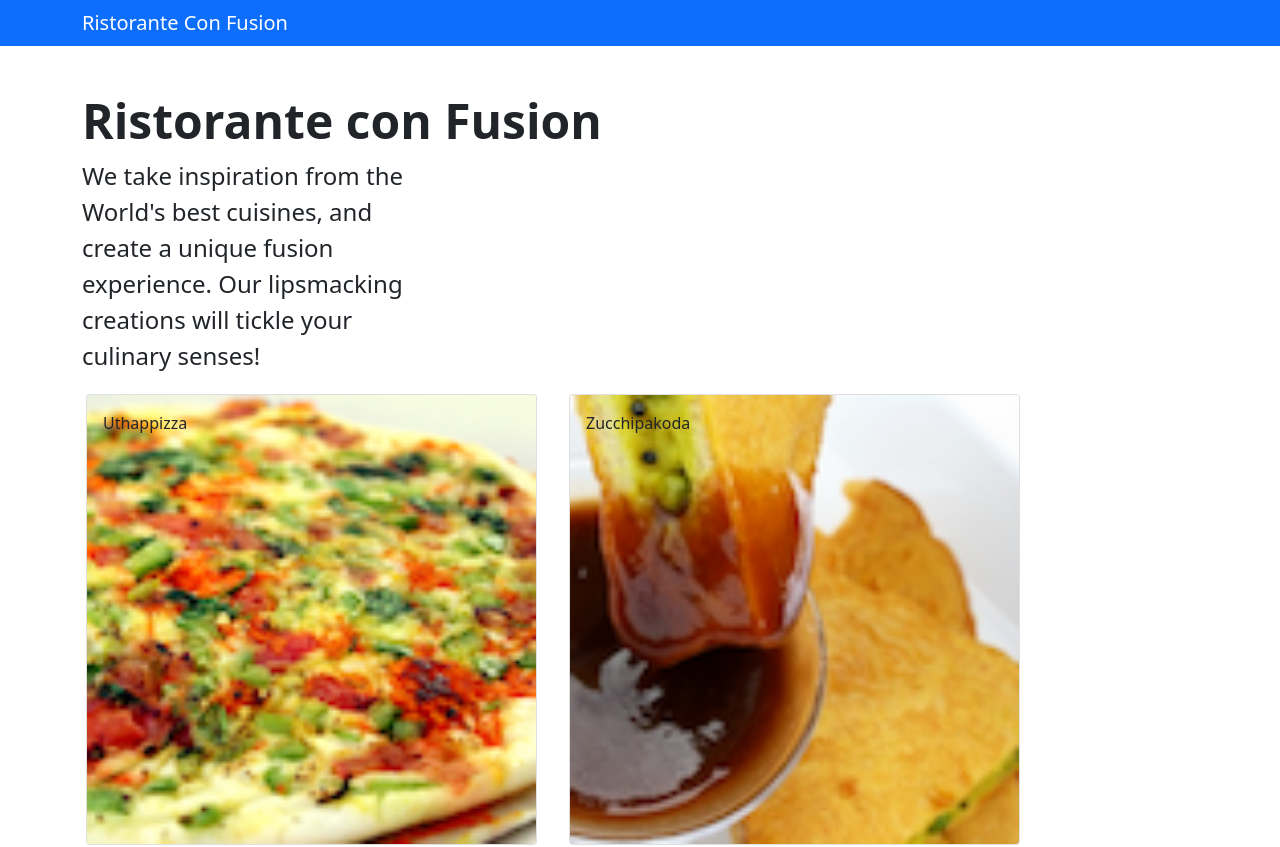
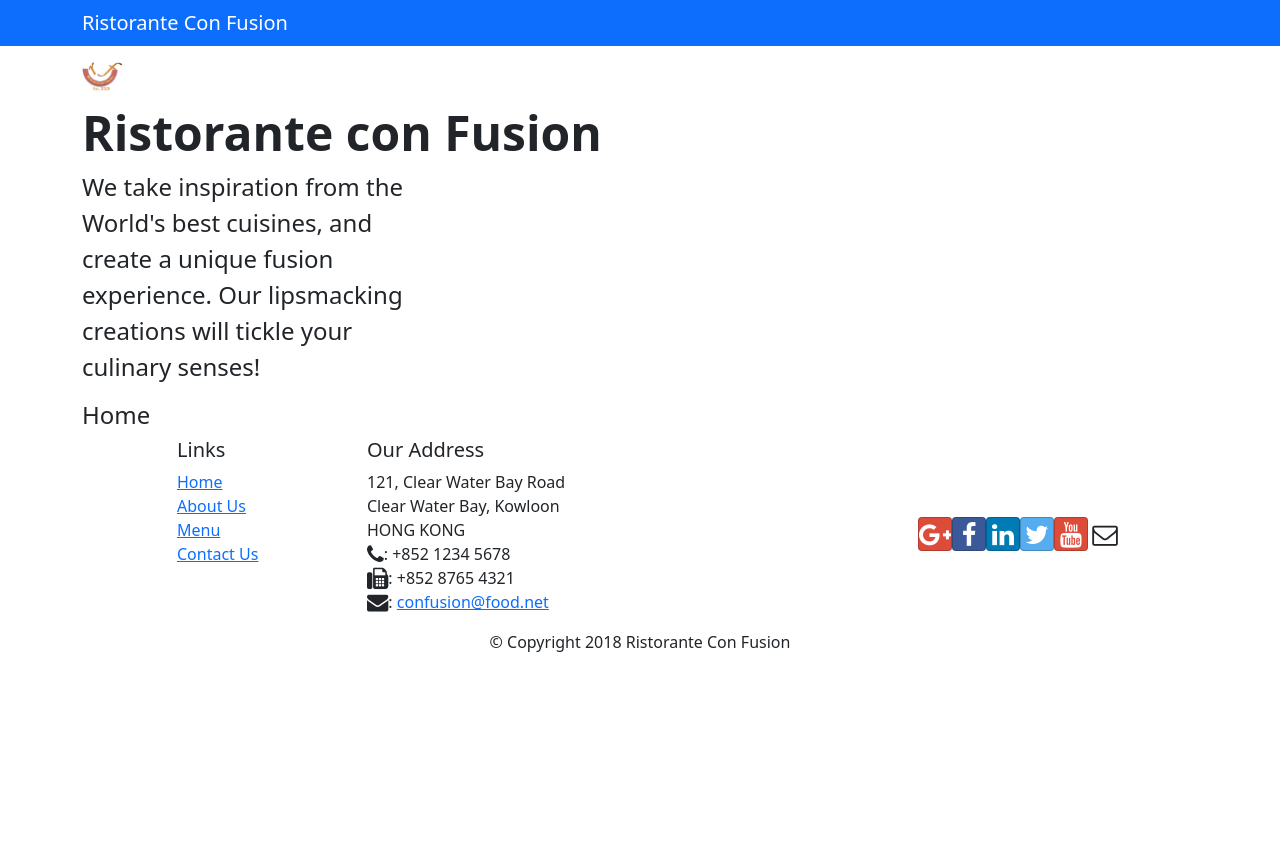
Before and after one commit to ThisTine/CSC105-labex-wk02, a React (Create React App) app: page /home in a window 1280 px wide. Shown: the top 847 px of the page. After the commit the page ends 800 px from the top, so only its background shows below. Built offline with nearby package versions, Linux system fonts and the light colour scheme.

Commit message:
W2-04 React Router

```diff
--- a/package.json
+++ b/package.json
@@ -11,6 +11,7 @@
     "font-awesome": "^4.7.0",
     "react": "^18.1.0",
     "react-dom": "^18.1.0",
+    "react-router-dom": "^4.2.2",
     "react-scripts": "5.0.1",
     "reactstrap": "^9.0.2",
     "web-vitals": "^2.1.4"
--- a/src/App.js
+++ b/src/App.js
@@ -1,8 +1,7 @@
 import React, {Component} from 'react'
-import { Navbar, NavbarBrand } from 'reactstrap';
 import Main from './components/MainComponent';
-import Menu from './components/MenuComponent';
 import { DISHES } from './shared/dishes';
+import { BrowserRouter } from 'react-router-dom';
 
 class App extends Component {
   constructor(props) {
@@ -14,9 +13,11 @@
 
   render() {
     return (
+      <BrowserRouter>
       <div className="App">
         <Main/>
       </div>
+      </BrowserRouter>
     );
   }
 }
--- a/src/components/FooterComponent.js
+++ b/src/components/FooterComponent.js
@@ -1,5 +1,5 @@
 import React from 'react';
-
+import { Link } from 'react-router-dom';
 function Footer(props) {
     return (
         <div className="footer">
@@ -8,10 +8,11 @@
                     <div className="col-4 offset-1 col-sm-2">
                         <h5>Links</h5>
                         <ul className="list-unstyled">
-                            <li><a href="#">Home</a></li>
-                            <li><a href="#">About</a></li>
-                            <li><a href="#">Menu</a></li>
-                            <li><a href="contactus.html">Contact</a></li>
+                        <li><Link to='/home'>Home</Link></li>
+                        <li><Link to='/aboutus'>About Us</Link></li>
+                        <li><Link to='/menu'>Menu</Link></li>
+                        <li><Link to='/contactus'>Contact Us</Link></li>
+
                         </ul>
                     </div>
                     <div className="col-7 col-sm-5">
--- a/src/components/HeaderComponent.js
+++ b/src/components/HeaderComponent.js
@@ -1,13 +1,46 @@
 import React, { Component } from "react";
-import { Navbar, NavbarBrand } from "reactstrap";
+import { Nav, Navbar, NavbarBrand, NavbarToggler, Collapse, NavItem, Jumbotron } from 'reactstrap';
+import { NavLink } from 'react-router-dom';
 
 class Header extends Component {
+    constructor(props) {
+        super(props);
+
+        this.toggleNav = this.toggleNav.bind(this);
+        this.state = {
+          isNavOpen: false
+        };
+      }
+
+      toggleNav() {
+        this.setState({
+          isNavOpen: !this.state.isNavOpen
+        });
+      }
+
     render() {
-    return (
-      <React.Fragment>
-        <Navbar dark>
-          <div className="container">
-            <NavbarBrand href="/">Ristorante Con Fusion</NavbarBrand>
+        return(
+            <div>
+                <Navbar dark expand="md">
+                    <div className="d-flex container">
+                        <NavbarToggler onClick={this.toggleNav} />
+                        <NavbarBrand className="mr-auto" href="/"><img src='assets/images/logo.png' height="30" width="41" alt='Ristorante Con Fusion' /></NavbarBrand>
+                        <Collapse isOpen={this.state.isNavOpen} navbar>
+                            <Nav navbar>
+                            <NavItem>
+                                <NavLink className="nav-link"  to='/home'><span className="fa fa-home fa-lg"></span> Home</NavLink>
+                            </NavItem>
+                            <NavItem>
+                                <NavLink className="nav-link" to='/aboutus'><span className="fa fa-info fa-lg"></span> About Us</NavLink>
+                            </NavItem>
+                            <NavItem>
+                                <NavLink className="nav-link"  to='/menu'><span className="fa fa-list fa-lg"></span> Menu</NavLink>
+                            </NavItem>
+                            <NavItem>
+                                <NavLink className="nav-link" to='/contactus'><span className="fa fa-address-card fa-lg"></span> Contact Us</NavLink>
+                            </NavItem>
+                            </Nav>
+                        </Collapse>
                     </div>
                 </Navbar>
                 <div class="jumbotron">
@@ -15,18 +48,16 @@
                 		<div className="row row-header">
                     		<div className="col-12 col-sm-6">
                         			<h1 class="display-5 fw-bold">Ristorante con Fusion</h1>
-                <p class="col-md-8 fs-4">
-                  We take inspiration from the World's best cuisines, and create
-                  a unique fusion experience. Our lipsmacking creations will
-                  tickle your culinary senses!
-                </p>
+                        			<p class="col-md-8 fs-4">We take inspiration from the World's best cuisines, and create a unique fusion experience. Our lipsmacking creations will tickle your culinary senses!</p>
                     		</div>
                 		</div>
             		</div>
         	   </div>
-      </React.Fragment>
+
+            </div>
         );
     }
 }
 
+
 export default Header
--- /dev/null
+++ b/src/components/HomeComponent.js
@@ -0,0 +1,11 @@
+import React from 'react';
+
+function Home(props) {
+    return(
+      <div className="container">
+        <h4>Home</h4>
+      </div>
+    );
+}
+
+export default Home;
--- a/src/components/MainComponent.js
+++ b/src/components/MainComponent.js
@@ -1,26 +1,30 @@
-import React, { Component } from 'react';
-import { Navbar, NavbarBrand } from 'reactstrap';
-import Menu from './MenuComponent';
-import { DISHES } from '../shared/dishes';
-import Header from './HeaderComponent';
-import Footer from './FooterComponent';
-
+import React, { Component } from "react";
+import { Navbar, NavbarBrand } from "reactstrap";
+import Menu from "./MenuComponent";
+import { DISHES } from "../shared/dishes";
+import Header from "./HeaderComponent";
+import Footer from "./FooterComponent";
+import Home from "./HomeComponent";
+import { Switch, Route, Redirect } from "react-router-dom";
 
 class Main extends Component {
-
   constructor(props) {
     super(props);
     this.state = {
-        dishes: DISHES,
-        selectedDish: null,
+      dishes: DISHES,
+      selectedDish: null,
     };
   }
 
   onDishSelect(dishId) {
-    this.setState({selectedDish: dishId})
+    this.setState({ selectedDish: dishId });
   }
 
   render() {
+    const HomePage = () => {
+      return <Home />;
+    };
+
     return (
       <div>
         <Navbar dark color="primary">
@@ -29,7 +33,12 @@
           </div>
         </Navbar>
         <Header />
-        <Menu dishes={this.state.dishes} selectedDish={this.state.selectedDish} onClick={(dishId) => this.onDishSelect(dishId)} />
+        <Switch>
+              <Route path='/home' component={HomePage} />
+              <Route exact path='/menu' component={() => <Menu dishes={this.state.dishes} />} />
+              <Redirect to="/home" />
+          </Switch>
+
         <Footer />
       </div>
     );
--- a/src/components/MenuComponent.js
+++ b/src/components/MenuComponent.js
@@ -4,8 +4,7 @@
 
 function RenderMenuItem ({dish, onClick}) {
     return (
-        <Card
-            onClick={() => onClick(dish.id)}>
+        <Card>
             <CardImg width="100%" src={dish.image} alt={dish.name} />
             <CardImgOverlay>
                 <CardTitle>{dish.name}</CardTitle>
```
Also changed, not shown: 1 other file (tests, documents, lock files or other folders). Lines whose indentation alone changed are shown as unchanged.
